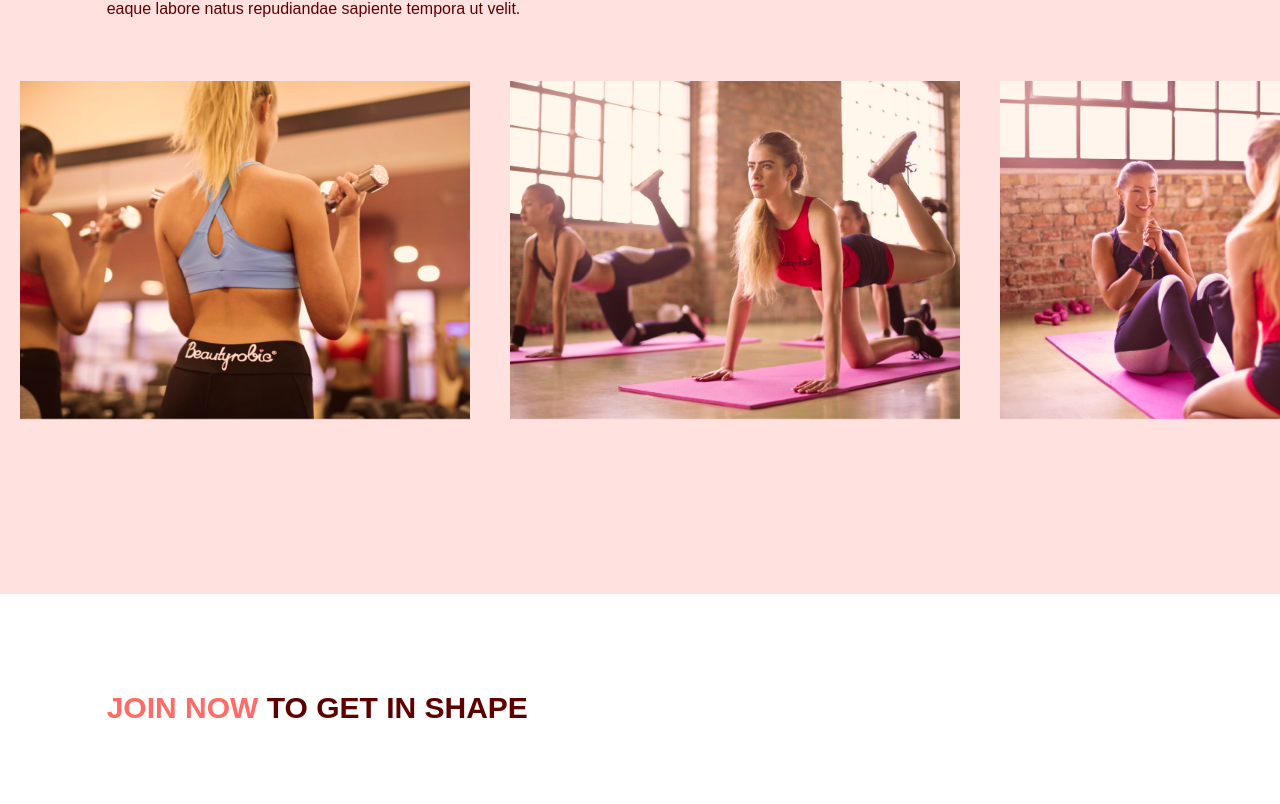
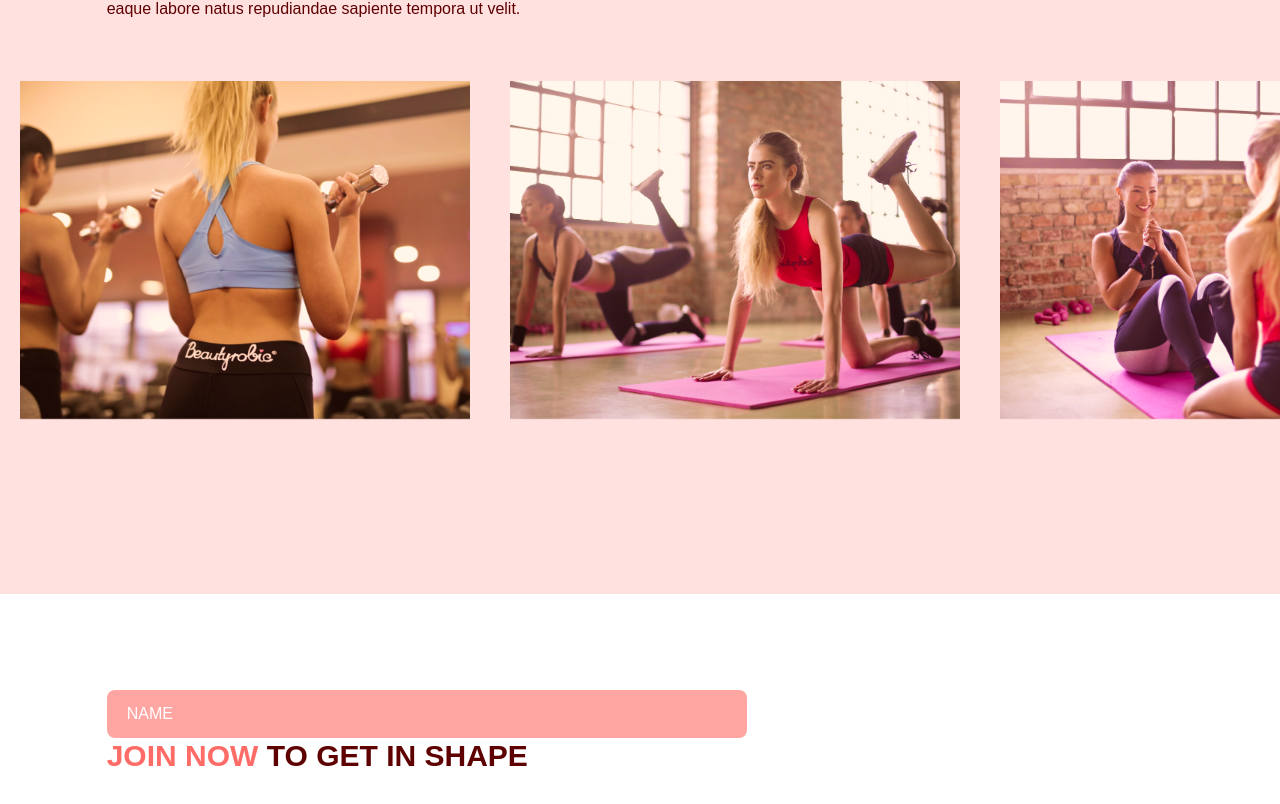
Before and after one commit to wiktornobis/gym-typescript, a React (Vite) app: page / in a window 1280 px wide. Shown: the part 2396-3200 px from the top of the page. Built offline with nearby package versions, Linux system fonts and the light colour scheme.

Commit message:
init contact form validation

```diff
--- a/src/scenes/contactUs/index.tsx
+++ b/src/scenes/contactUs/index.tsx
@@ -1,6 +1,7 @@
 import {SelectedPage} from "@/shared/types.ts";
 import {motion} from "framer-motion";
 import HText from "@/shared/HText.tsx";
+import {useForm} from "react-hook-form";
 
 type Props = {
     setSelectedPage: (value: SelectedPage) => void;
@@ -8,6 +9,21 @@
 
 
 const ContactUs = ({ setSelectedPage }: Props) => {
+    const inputStyles = `w-full rounded-lg bg-primary-300 px-5 py-3 placeholder-white`;
+
+    const {
+        register,
+        trigger,
+        formState: { errors }
+    } = useForm();
+    const onSubmit = async(e: any)=> {
+        const isValid = await trigger();
+        if (!isValid) {
+            e.preventDefault();
+        }
+    }
+
+
     return (
         <section id="contactus" className="mx-auto w-5/6 pt-24 pb-24">
             <motion.div
@@ -25,6 +41,29 @@
                         visible: { opacity: 1, x: 0 },
                     }}
                 >
+                    <form
+                        target="_blank"
+                        onSubmit={onSubmit}
+                        action="https://formsubmit.co/nobis171@wp.pl"
+                        method="POST"
+                    >
+                        <input
+                            className={inputStyles}
+                            type="text"
+                            placeholder="NAME"
+                            {...register("name", {
+                                required: true,
+                                maxLength: 100,
+                            })}
+                        />
+                        {errors.name && (
+                            <p className="mt-1 text-primary-500">
+                                {errors.name.type === "required" && "This field is required"}
+                                {errors.name.type === "maxLength" && "This field is required"}
+                            </p>
+                        )}
+
+                    </form>
                     <HText>
                         <span className="text-primary-500">JOIN NOW</span> TO GET IN SHAPE
                     </HText>
```
